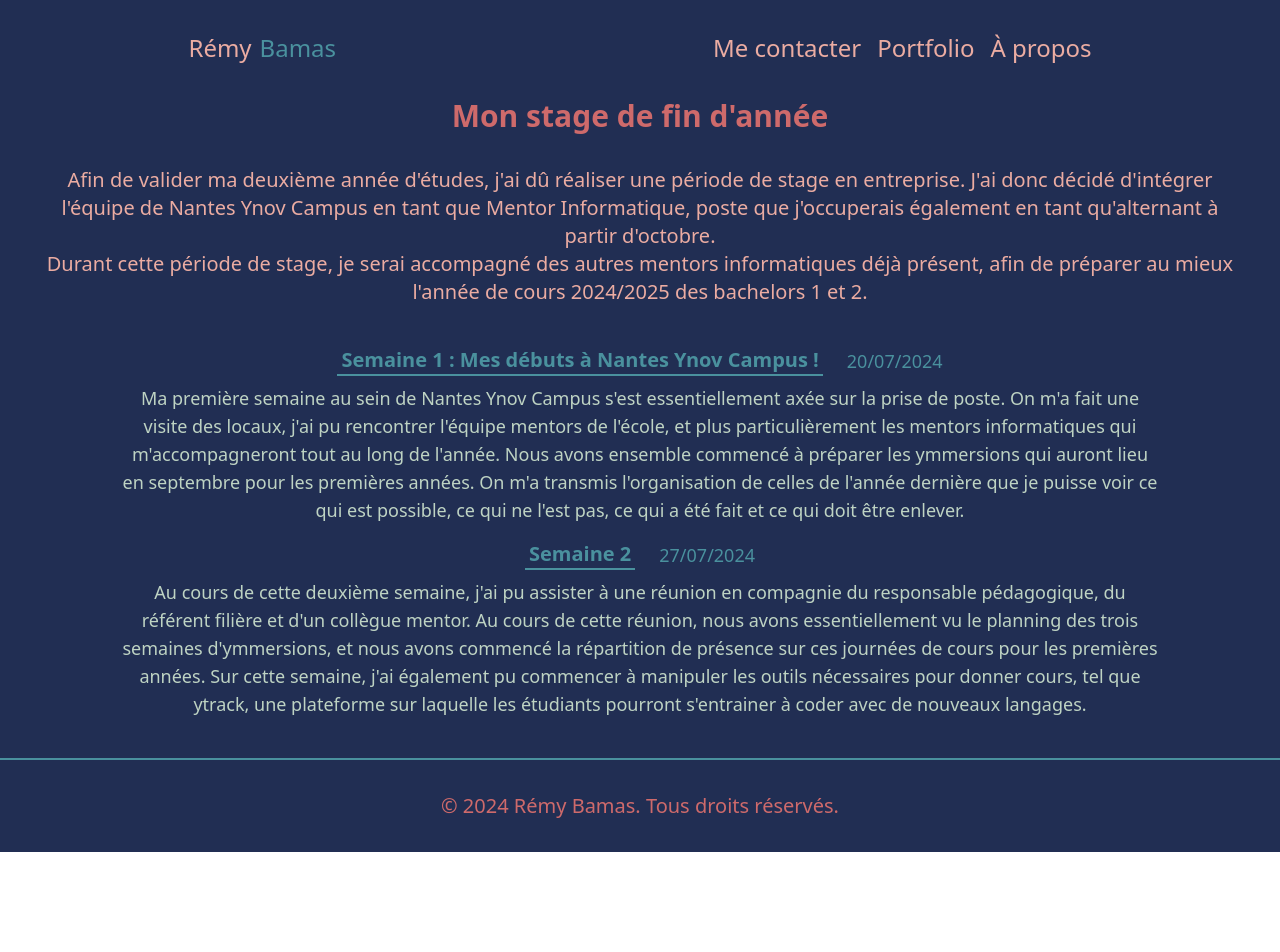
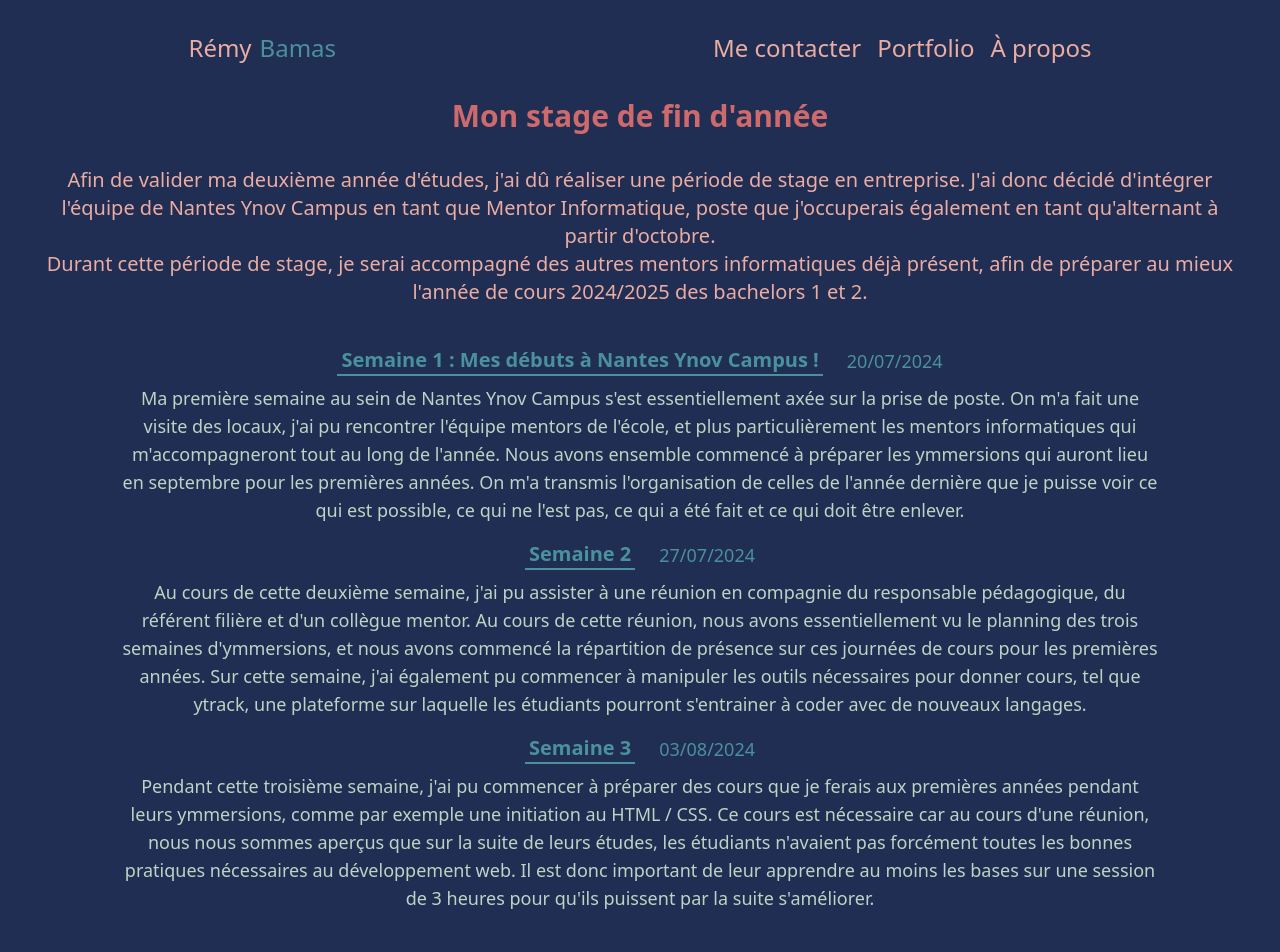
Before and after one commit to remybms/portfolio, a Next.js app: page /stageB2 in a window 1280 px wide. Shown: the top 952 px of the page. Before the commit the page ends 852 px from the top, so only its background shows below. Built offline with nearby package versions, Linux system fonts and the light colour scheme.

Commit message:
add week 3

```diff
--- a/pages/stageB2/index.js
+++ b/pages/stageB2/index.js
@@ -51,6 +51,20 @@ export default function Stage() {
                         Au cours de cette deuxième semaine, j'ai pu assister à une réunion en compagnie du responsable pédagogique, du référent filière et d'un collègue mentor. Au cours de cette réunion, nous avons essentiellement vu le planning des trois semaines d'ymmersions, et nous avons commencé la répartition de présence sur ces journées de cours pour les premières années. Sur cette semaine, j'ai également pu commencer à manipuler les outils nécessaires pour donner cours, tel que ytrack, une plateforme sur laquelle les étudiants pourront s'entrainer à coder avec de nouveaux langages.
                     </p>
                 </li>
+                <li className="flex flex-col space-y-2 items-center">
+                    <div className="flex space-x-6 text-blue items-center">
+                        <h2 className="border-b-2 w-fit  font-semibold text-xl px-1 text-center">
+                            Semaine 3
+                        </h2>
+                        <div>
+                            03/08/2024
+                        </div>
+                    </div>
+
+                    <p className="text-pastel text-center tablet:mx-20 pc:mx-40">
+                        Pendant cette troisième semaine, j'ai pu commencer à préparer des cours que je ferais aux premières années pendant leurs ymmersions, comme par exemple une initiation au HTML / CSS. Ce cours est nécessaire car au cours d'une réunion, nous nous sommes aperçus que sur la suite de leurs études, les étudiants n'avaient pas forcément toutes les bonnes pratiques nécessaires au développement web. Il est donc important de leur apprendre au moins les bases sur une session de 3 heures pour qu'ils puissent par la suite s'améliorer.
+                    </p>
+                </li>
 
             </ul>
             <Footer />
```
